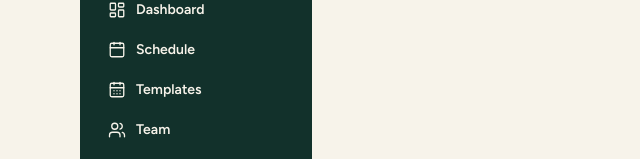
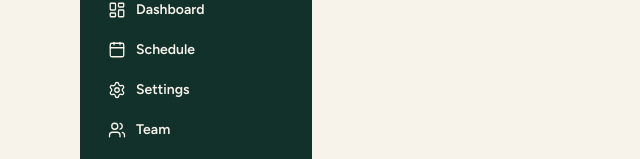
Before and after one commit to ghyde3/RosterHouse, a Next.js app: page /design-system in a window 1280 px wide. Shown: the part 2775-2934 px from the top of the page, without its empty margins (100-740 px from the left). Built offline with nearby package versions, Linux system fonts and the light colour scheme.

Commit message:
feat: replace Templates sidebar entry with Settings

```diff
--- a/src/components/chrome/ManagerSidebar.tsx
+++ b/src/components/chrome/ManagerSidebar.tsx
@@ -15,7 +15,7 @@ const NAV: Array<{
 }> = [
   { href: "/manager", label: "Dashboard", icon: "layout-dashboard", exact: true },
   { href: "/manager/schedule", label: "Schedule", icon: "calendar" },
-  { href: "/manager/templates", label: "Templates", icon: "calendar-days" },
+  { href: "/manager/settings", label: "Settings", icon: "settings" },
   { href: "/manager/team", label: "Team", icon: "users" },
   { href: "/manager/availability", label: "Availability", icon: "calendar-check" },
   { href: "/manager/time-off", label: "Time off", icon: "clock" },
```
Also changed, not shown: 1 other file (tests, documents, lock files or other folders).
